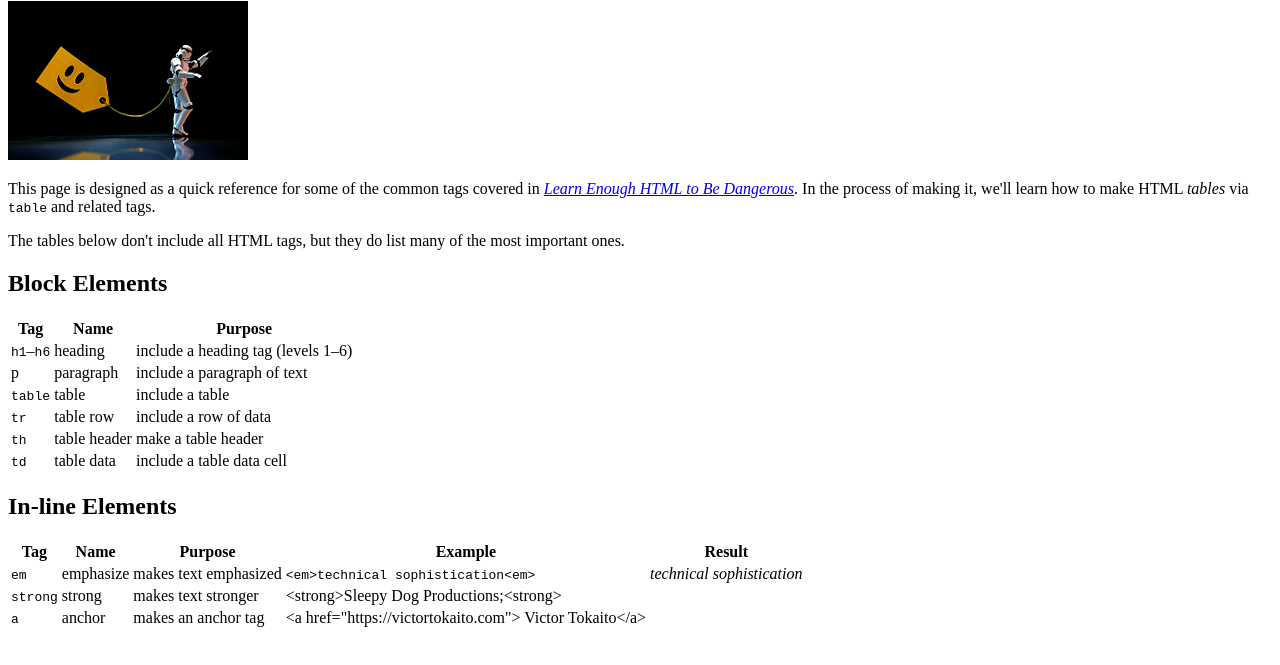
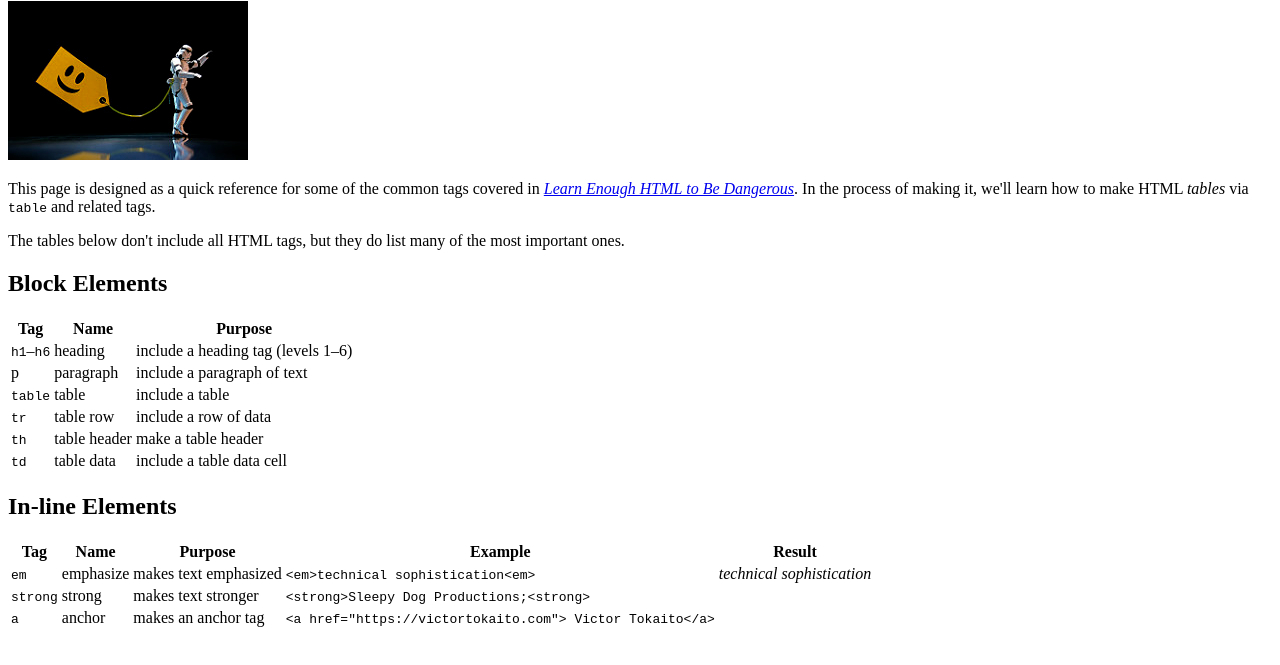
Before and after one commit to victortokaito/sample_site, a plain HTML site: page tags.html in a window 1280 px wide. Shown: the part 79-744 px from the top of the page. Drawn offline with Linux system fonts and the light colour scheme.

Commit message:
add some tags, v2

```diff
--- a/tags.html
+++ b/tags.html
@@ -83,13 +83,13 @@
         <td><code>strong</code></td>
         <td>strong</td>
         <td>makes text stronger</td>
-        <td>&lt;strong&gtSleepy Dog Productions;&lt;strong&gt;</td>
+        <td><code>&lt;strong&gtSleepy Dog Productions;&lt;strong&gt;</code></td>
       </tr>
       <tr>
         <td><code>a</code></td>
         <td>anchor</td>
         <td>makes an anchor tag</td>
-        <td>&lt;a href="https://victortokaito.com"&gt; Victor Tokaito&lt;/a&gt;</td>
+        <td><code>&lt;a href="https://victortokaito.com"&gt; Victor Tokaito&lt;/a&gt;</code></td>
       </tr>
     </table>
   </body>
```
